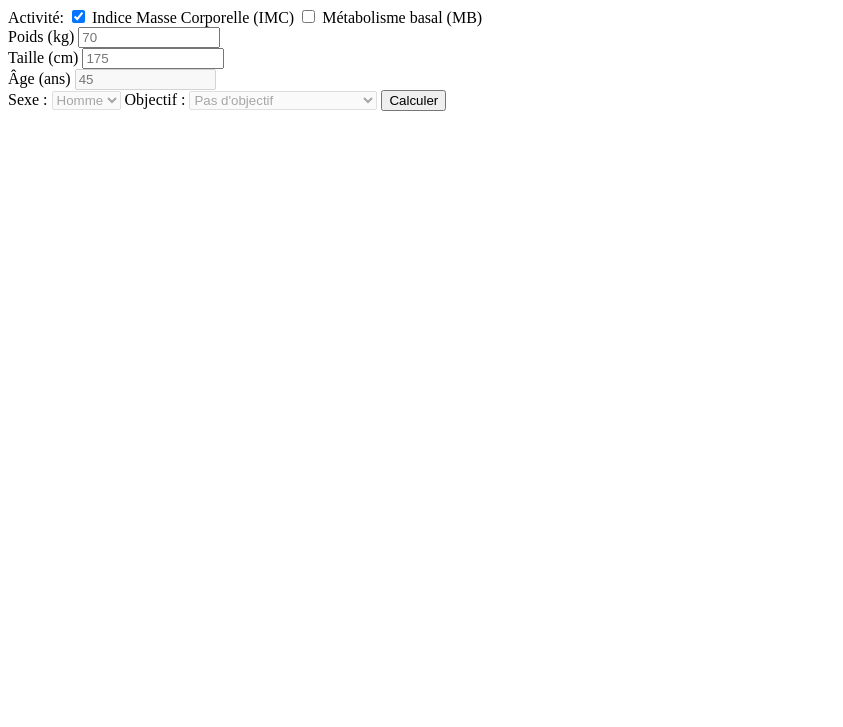
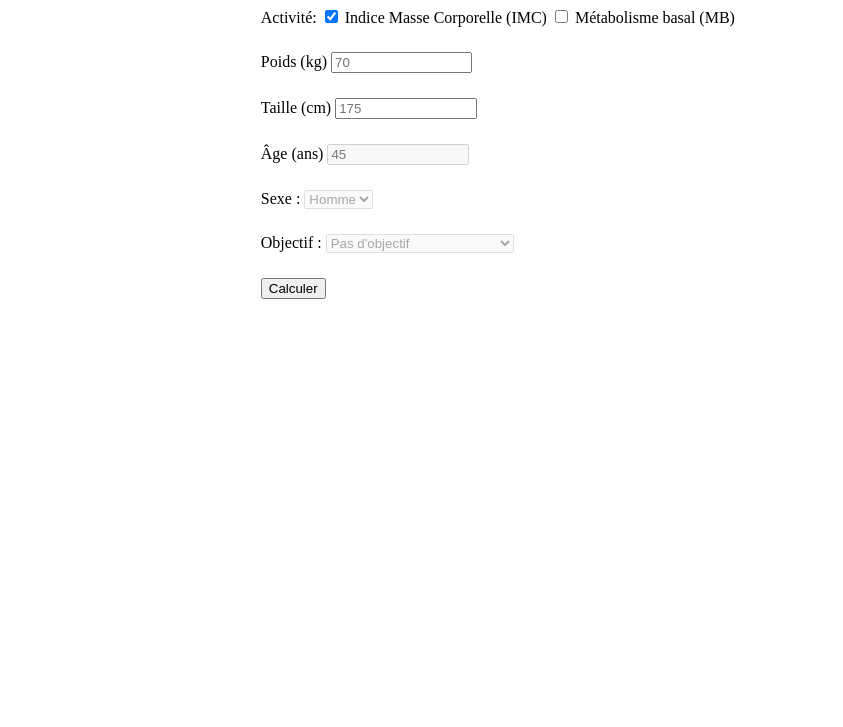
Before and after one commit to MaximeRenoux/tp-proc-dev-logiciel, a website: page src/index.html in a window 1280 px wide. Shown: the part 73-800 px from the top of the page, without its empty margins (0-843 px from the left). Drawn offline with Linux system fonts and the light colour scheme.

Commit message:
ajouter du css

```diff
--- a/src/index.css
+++ b/src/index.css
@@ -1,4 +1,8 @@
 h1{color:black;}
+.champ{
+    margin-bottom: 25px;
+}
+
 .err { background: #ffe6ee; border: 1px solid #b1395f; }
 .emsg { color: #c12020; font-weight: bold; }
 /* Chrome, Safari, Edge, Opera */
@@ -12,3 +16,10 @@ input::-webkit-inner-spin-button {
 input[type=number] {
   -moz-appearance: textfield;
 }
+body{
+
+}
+.main-container{
+
+padding: 0 20% 0 20%;
+}
--- a/src/index.html
+++ b/src/index.html
@@ -7,35 +7,40 @@
 </head>
 <body>
 
-<h1>Que voulez-vous calculer aujourd'hui?</h1>
+
 <script src="index.js"></script>
-<div>
+<div class="main-container">
+  <h1>Que voulez-vous calculer aujourd'hui?</h1>
+ <div class="champ">
   <label>Activité:</label>
   <input type="checkbox" id="check_imc" name="IMC">
   <label for="check_imc">Indice Masse Corporelle (IMC)</label>
   <input type="checkbox" id="check_mbasal" name="MetabolismeBasal">
   <label for="check_mbasal">Métabolisme basal (MB)</label>
-  <div>
+ </div>
+  <div class="champ">
     <label for="champ_poids">Poids (kg)</label>
     <input type="number" name="fpoids" id="champ_poids" required min="15" max="300" size="15" placeholder="70" required autocomplete="off" style="width: 10em"> <!-- autocomplete="off" pour empêcher la saisie semi-automatique du navigateur de couvrir les validations.-->
     <div id="errpoids" class="emsg"></div>
   </div>
-  <div>
+  <div class="champ">
     <label>Taille (cm)</label>
     <input type="number" name="ftaille" id="champ_taille"  required min="50" max="250" placeholder="175" required autocomplete="off" style="width: 10em">
     <div id="errtaille" class="emsg"></div>
   </div>
-  <div>
+  <div class="champ">
     <label for="champ_age">Âge (ans)</label>
     <input type="number" name="fage" id="champ_age" required min="1" max="150"  placeholder="45" required autocomplete="off" style="width: 10em">
     <div id="errage" class="emsg"></div>
   </div>
-
+  <div class="champ">
   <label for="champ_sexe">Sexe :</label>
   <select name="sexe" id="champ_sexe" disabled>
     <option value="H">Homme</option>
     <option value="F">Femme</option>
   </select>
+</div>
+  <div class="champ">
   <label for="champ_objectif">Objectif :</label>
   <select name="objectif" id="champ_objectif" disabled>
     <option value="0">Pas d'objectif</option>
@@ -45,7 +50,7 @@
     <option value="4">Gain de poids conséquent</option>
 
   </select>
-
+  </div>
   <button id="boutton_calcul">Calculer</button>
 
   <span id="mainSpan"></span>
```
